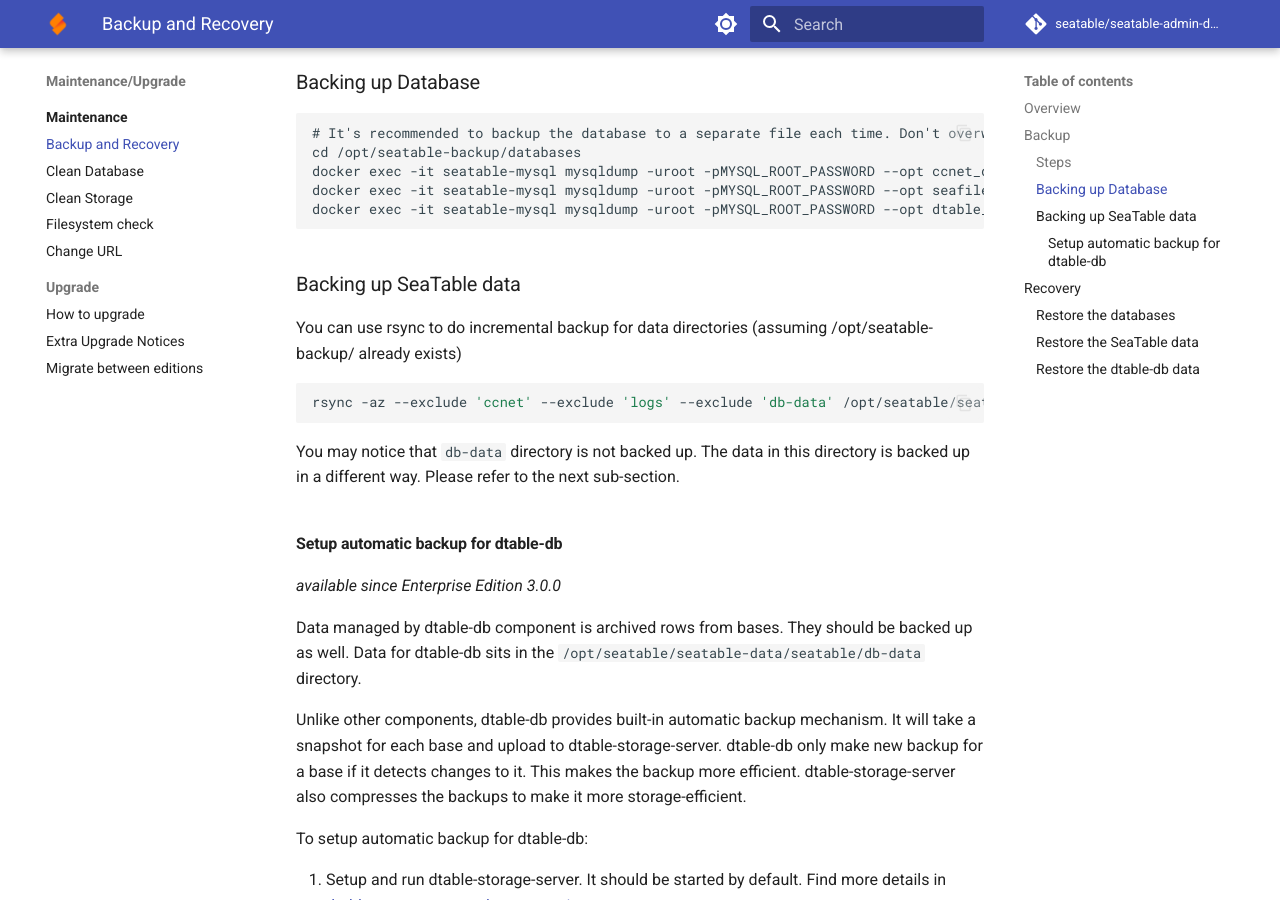
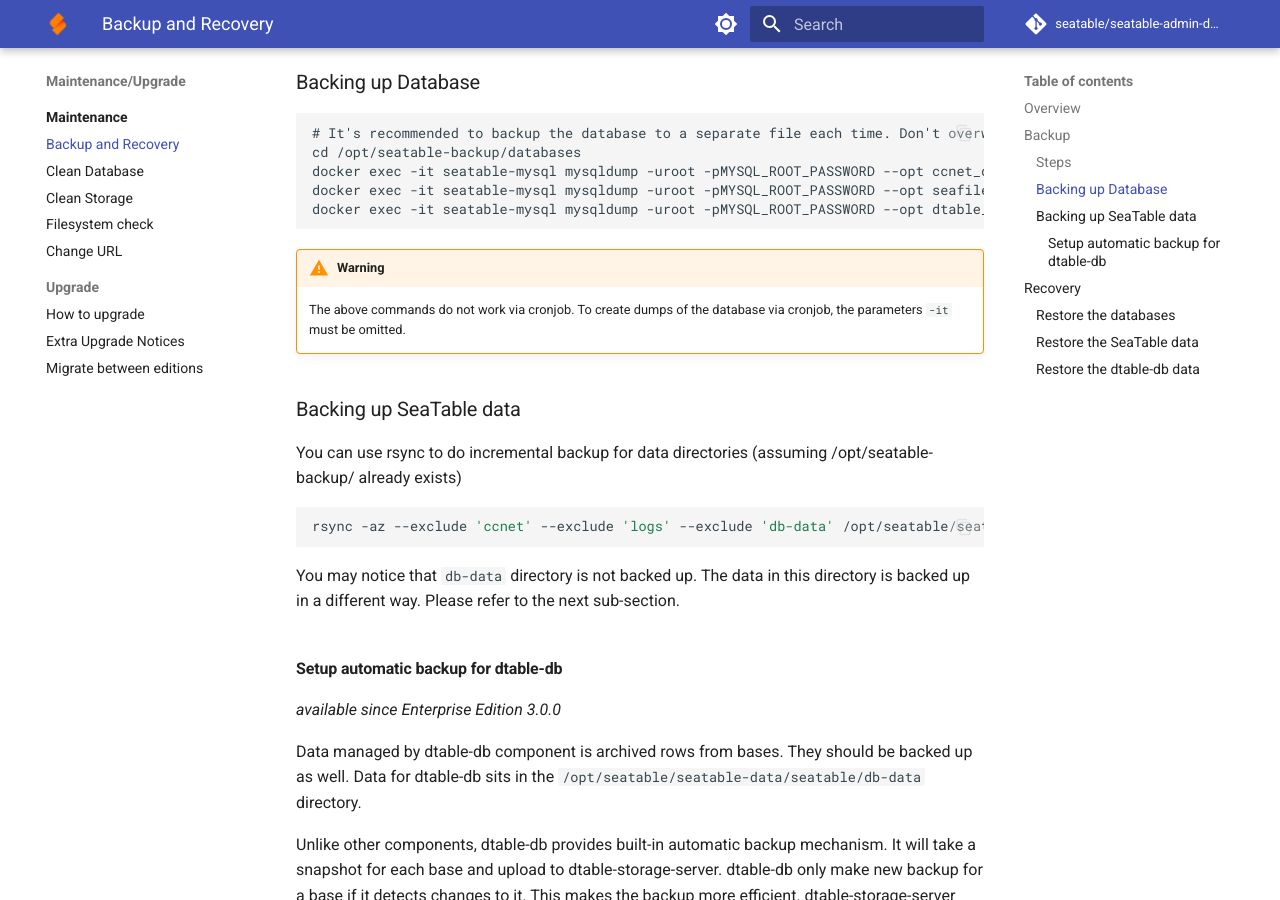
Before and after one commit to seatable/seatable-admin-docs, an MkDocs documentation site: the page built from docs/maintain/backup_recovery.md, in a window 1280 px wide and 900 px high, scrolled down 1463 px. Built offline with MkDocs 1.6.1 and Material for MkDocs 9.7.7, drawn with Linux system fonts in a browser that asks for light colours; comment, search, counter and statistics services are not loaded.

Commit message:
add hint db-dump parameters via cronjob (#146)
Co-authored-by: Christoph Dyllick-Brenzinger <cdb@seatable.io>

````diff
--- a/docs/maintain/backup_recovery.md
+++ b/docs/maintain/backup_recovery.md
@@ -67,8 +67,11 @@
 docker exec -it seatable-mysql mysqldump -uroot -pMYSQL_ROOT_PASSWORD --opt ccnet_db > ccnet_db.sql
 docker exec -it seatable-mysql mysqldump -uroot -pMYSQL_ROOT_PASSWORD --opt seafile_db > seafile_db.sql
 docker exec -it seatable-mysql mysqldump -uroot -pMYSQL_ROOT_PASSWORD --opt dtable_db > dtable_db.sql
+```
 
-```
+!!! warning
+
+    The above commands do not work via cronjob. To create dumps of the database via cronjob, the parameters `-it` must be omitted.
 
 ### Backing up SeaTable data
 
````
